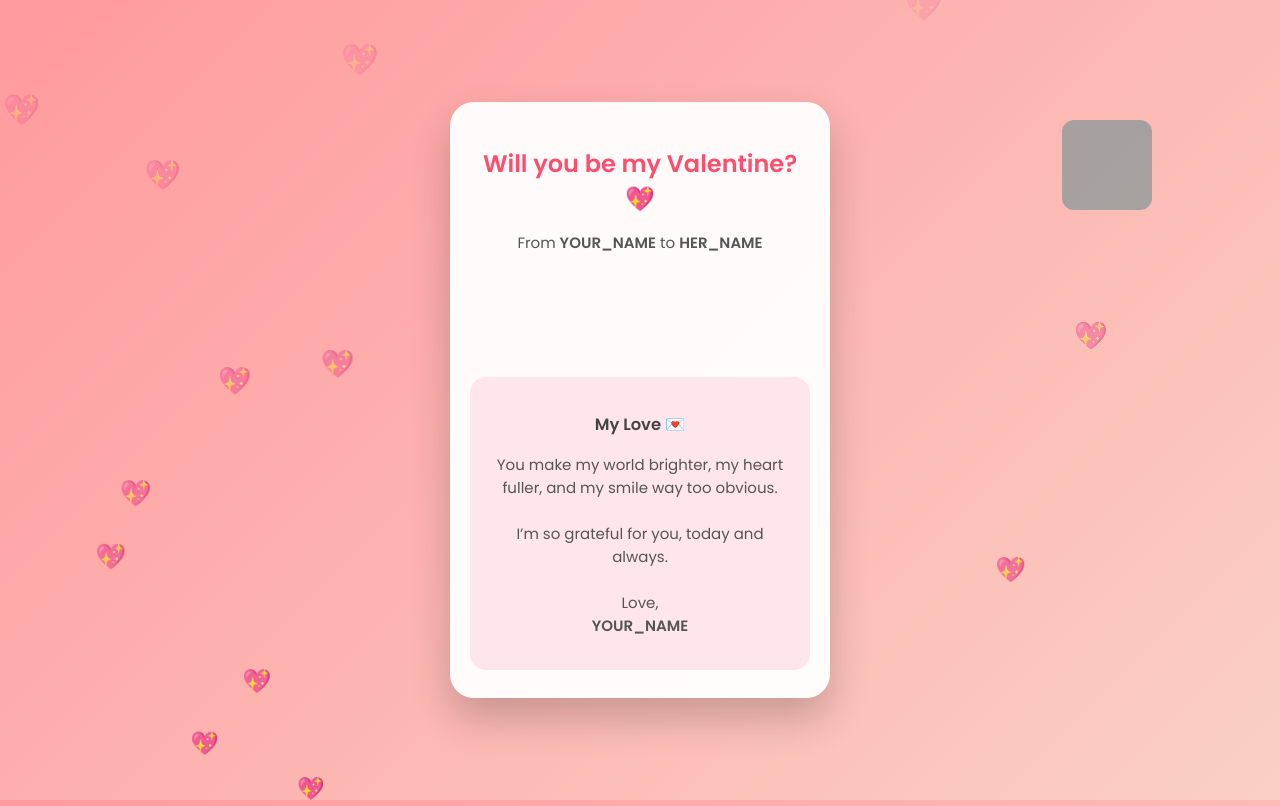
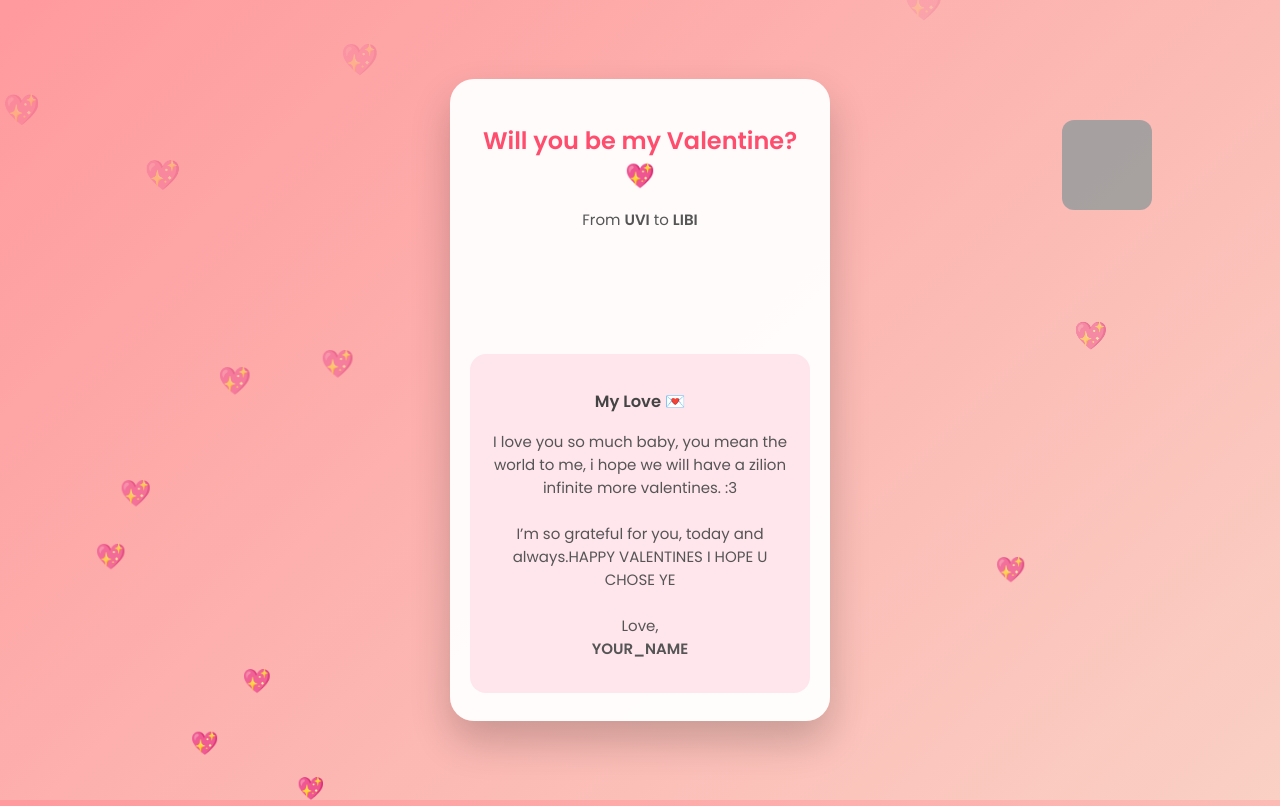
Before and after one commit to UvejsiUveejsi/index.html, a plain HTML site: page index.html in a window 1280 px wide. Both pictures are taken after a click on the button "Yes 💕". Drawn offline with Linux system fonts and the light colour scheme; grey boxes are pictures that could not be loaded.

Commit message:
Update index.html

```diff
--- a/index.html
+++ b/index.html
@@ -138,7 +138,7 @@ button {
 
 <div class="container">
   <h1>Will you be my Valentine? 💖</h1>
-  <p>From <strong>YOUR_NAME</strong> to <strong>HER_NAME</strong></p>
+  <p>From <strong>UVI</strong> to <strong>LIBI</strong></p>
 
   <div class="buttons">
     <button id="yesBtn">Yes 💕</button>
@@ -148,10 +148,10 @@ button {
   <div id="loveLetter">
     <h3>My Love 💌</h3>
     <p>
-      You make my world brighter, my heart fuller,
-      and my smile way too obvious.
+      I love you so much baby,  you mean the world to me, i hope
+      we will have a zilion infinite more  valentines. :3
       <br><br>
-      I’m so grateful for you, today and always.
+      I’m so grateful for you, today and always.HAPPY VALENTINES I  HOPE U CHOSE YE
       <br><br>
       Love,<br>
       <strong>YOUR_NAME</strong>
```
